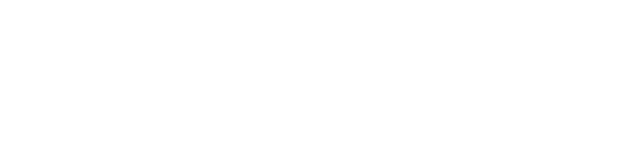
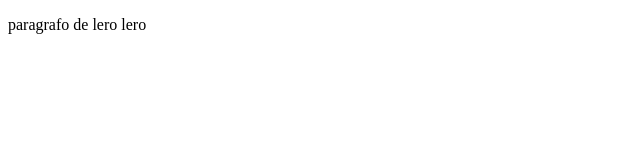
Before and after one commit to Fxvz12/paradadurinha1.1, a plain HTML site: page index.html in a window 1280 px wide. Shown: the whole page, without its empty margins (0-640 px from the left). Drawn offline with Linux system fonts and the light colour scheme.

Commit message:
paragrafo 1

```diff
--- a/index.html
+++ b/index.html
@@ -6,6 +6,6 @@
     <title>Document</title>
 </head>
 <body>
-
+    <p>paragrafo de lero lero</p>
 </body>
 </html>
```
